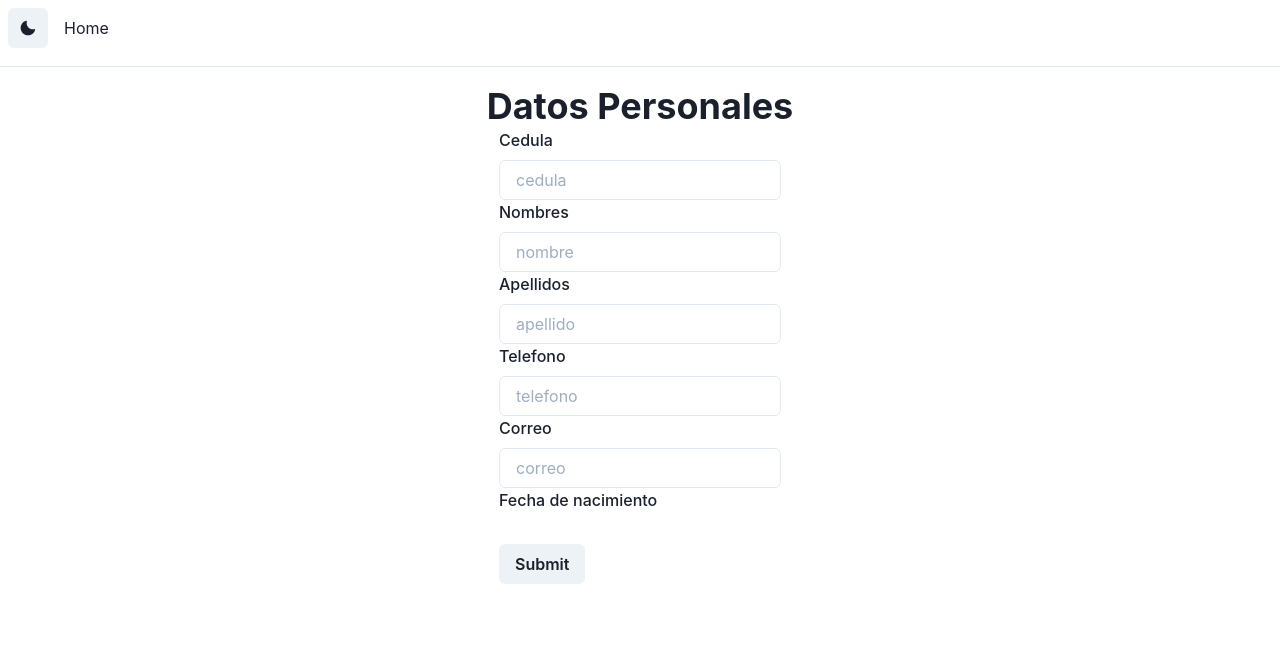
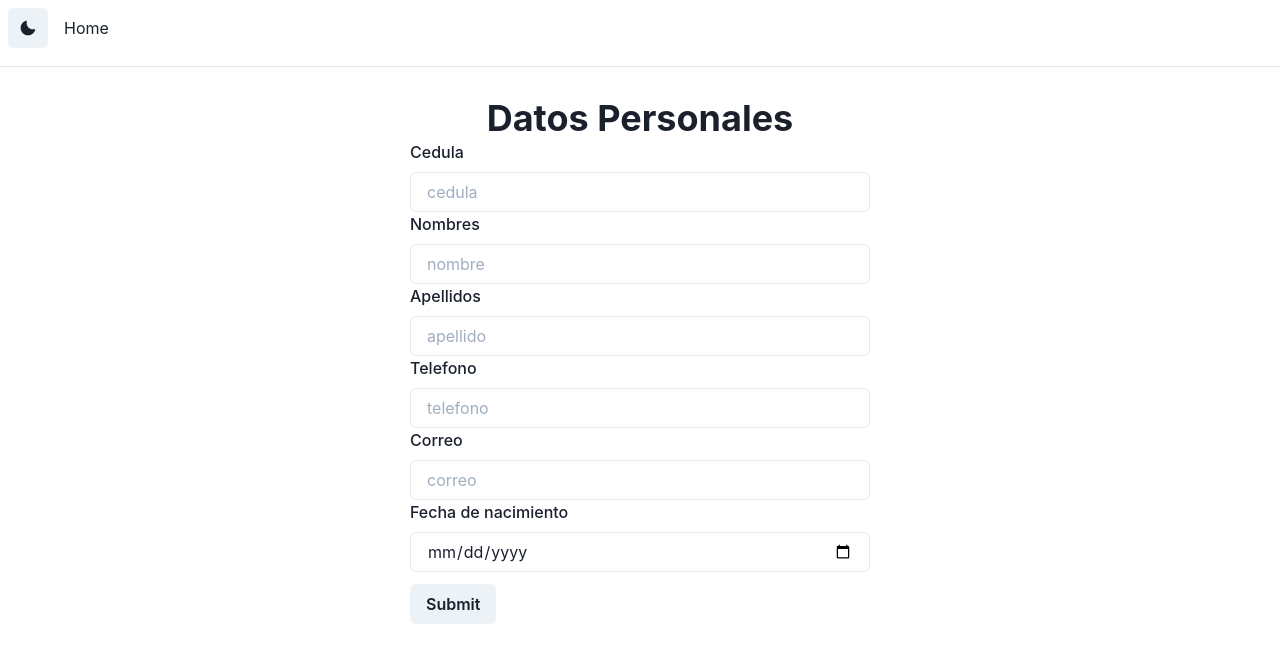
Before and after one commit to randresf/sic, a React (Create React App) app: page /datos in a window 1280 px wide. Shown: the top 662 px of the page. Built offline with nearby package versions, Linux system fonts and the light colour scheme.

Commit message:
review luis updates

```diff
--- a/src/components/DatePicker/index.js
+++ b/src/components/DatePicker/index.js
@@ -1,10 +1,12 @@
 import React from "react"
 import { useFormikContext } from "formik"
-import DatePicker from "react-datepicker"
 import { Field } from "formik"
-import { FormControl, FormLabel, FormErrorMessage } from "@chakra-ui/react"
-
-import "react-datepicker/dist/react-datepicker.css"
+import {
+  FormControl,
+  FormLabel,
+  FormErrorMessage,
+  Input,
+} from "@chakra-ui/react"
 
 const DatePickerField = ({ name, label, ...props }) => {
   const { setFieldValue } = useFormikContext()
@@ -13,12 +15,12 @@ const DatePickerField = ({ name, label, ...props }) => {
       {({ field, form }) => (
         <FormControl isInvalid={form.errors[name] && form.touched[name]}>
           <FormLabel htmlFor={name}>{label}</FormLabel>
-          <DatePicker
+          <Input
             {...field}
             {...props}
-            selected={(field.value && new Date(field.value)) || null}
+            selected={field.value || ""}
             onChange={(val) => {
-              setFieldValue(field.name, val)
+              setFieldValue(field.name, val.target.value)
             }}
           />
           <FormErrorMessage>{form.errors[name]}</FormErrorMessage>
--- a/src/container/formUserData.js
+++ b/src/container/formUserData.js
@@ -4,13 +4,13 @@ import Wrapper from "../components/Wrapper"
 import PrimaryButton from "../components/PrimaryButton"
 import DatePicker from "../components/DatePicker"
 import { Box, Flex, Heading } from "@chakra-ui/react"
-import { Formik } from "formik"
-import { ValideFields } from "../utils/noMeAcuerdo"
+import { Formik, Form } from "formik"
+import isPersonalDataValid from "../utils/isPersonalDataValid"
 
 const DatosPersonales = () => {
   return (
     <Wrapper variant="small">
-      <Flex alignItems="center" flex={1} p={2} flexDir="column">
+      <Flex alignItems="center" flex={1} p={5} flexDir="column">
         <Heading>Datos Personales</Heading>
         <Formik
           initialValues={{
@@ -21,25 +21,31 @@ const DatosPersonales = () => {
             correo: "",
           }}
           validate={(values) => {
-            const errors = ValideFields(values)
+            const errors = isPersonalDataValid(values)
             return errors
           }}
-          onSubmit={(values, { setSubmitting }) => {}}
+          onSubmit={(values, { setSubmitting }) => {
+            console.log(values)
+          }}
         >
           {({ isSubmitting }) => (
-            <form>
+            <Form style={{ width: "100%" }}>
               <Box>
-                <Flex flexDir="column" flexGrow="">
+                <Flex flexDir="column" flexGrow="" w="100%">
                   <FormikInput label="Cedula" name="cedula" type="number" />
                   <FormikInput label="Nombres" name="nombre" />
                   <FormikInput label="Apellidos" name="apellido" />
                   <FormikInput label="Telefono" name="telefono" type="number" />
                   <FormikInput label="Correo" name="correo" />
-                  <DatePicker label="Fecha de nacimiento" name="date" />
-                  <Box>
+                  <DatePicker
+                    label="Fecha de nacimiento"
+                    name="date"
+                    type="date"
+                  />
+                  <Box mt={3}>
                     <PrimaryButton
                       type="submit"
-                      disabled={isSubmitting}
+                      //disabled={error}
                       isLoading={isSubmitting}
                     >
                       Submit
@@ -47,7 +53,7 @@ const DatosPersonales = () => {
                   </Box>
                 </Flex>
               </Box>
-            </form>
+            </Form>
           )}
         </Formik>
       </Flex>
--- a/src/utils/noMeAcuerdo.js
+++ b/src/utils/isPersonalDataValid.js
@@ -1,4 +1,4 @@
-export const ValideFields = ({
+const isPersonalDataValid = ({
   cedula,
   nombre,
   apellido,
@@ -19,9 +19,11 @@ export const ValideFields = ({
   }
   if (!telefono) {
     errors.telefono = "Required"
-  } else if (telefono.length !== 10 || telefono.length !== 7) {
-    errors.telefono = "telefono incorrecto"
   }
+  // console.log(String(telefono).length)
+  // if (String(telefono).length !== 7 || String(telefono).length !== 10) {
+  //   errors.telefono = "telefono incorrecto"
+  // }
   if (!correo) {
     errors.correo = "Required"
   }
@@ -31,3 +33,5 @@ export const ValideFields = ({
 
   return errors
 }
+
+export default isPersonalDataValid
```
